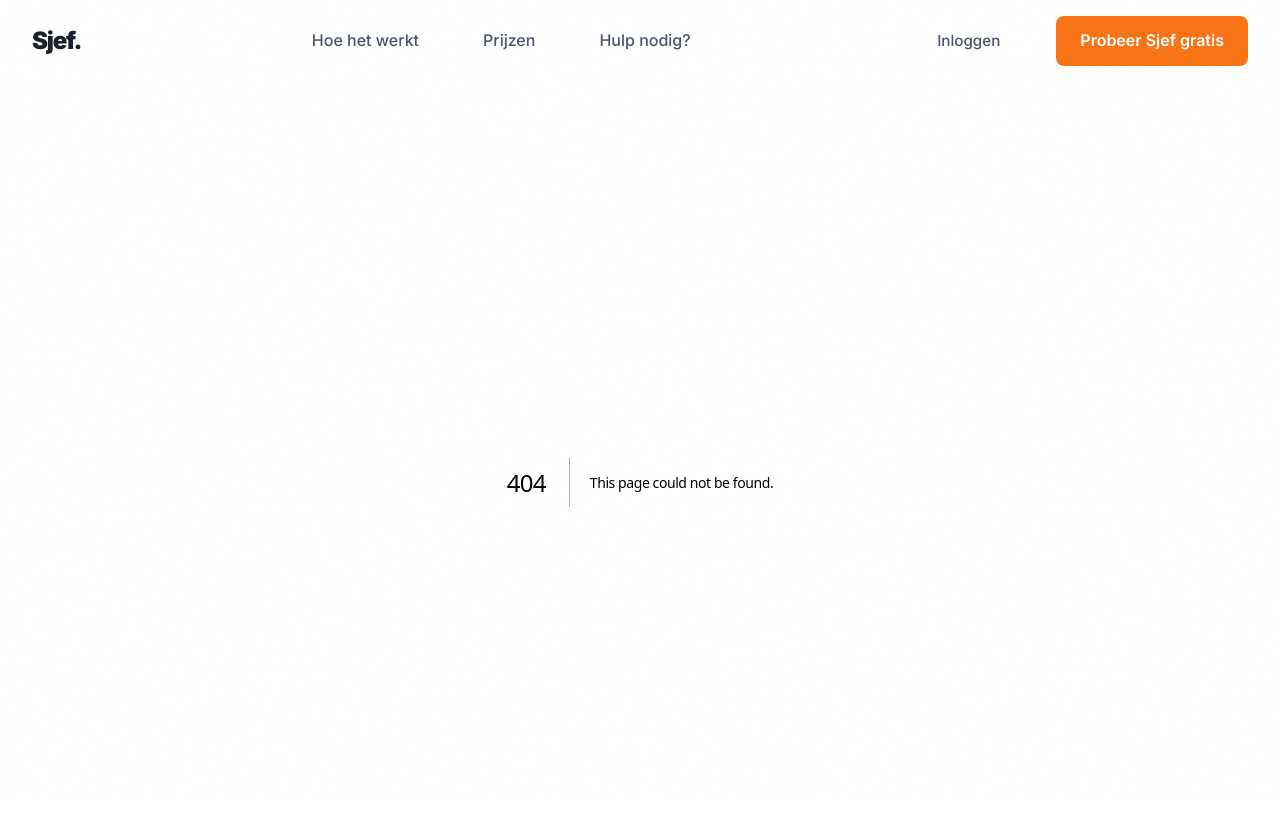
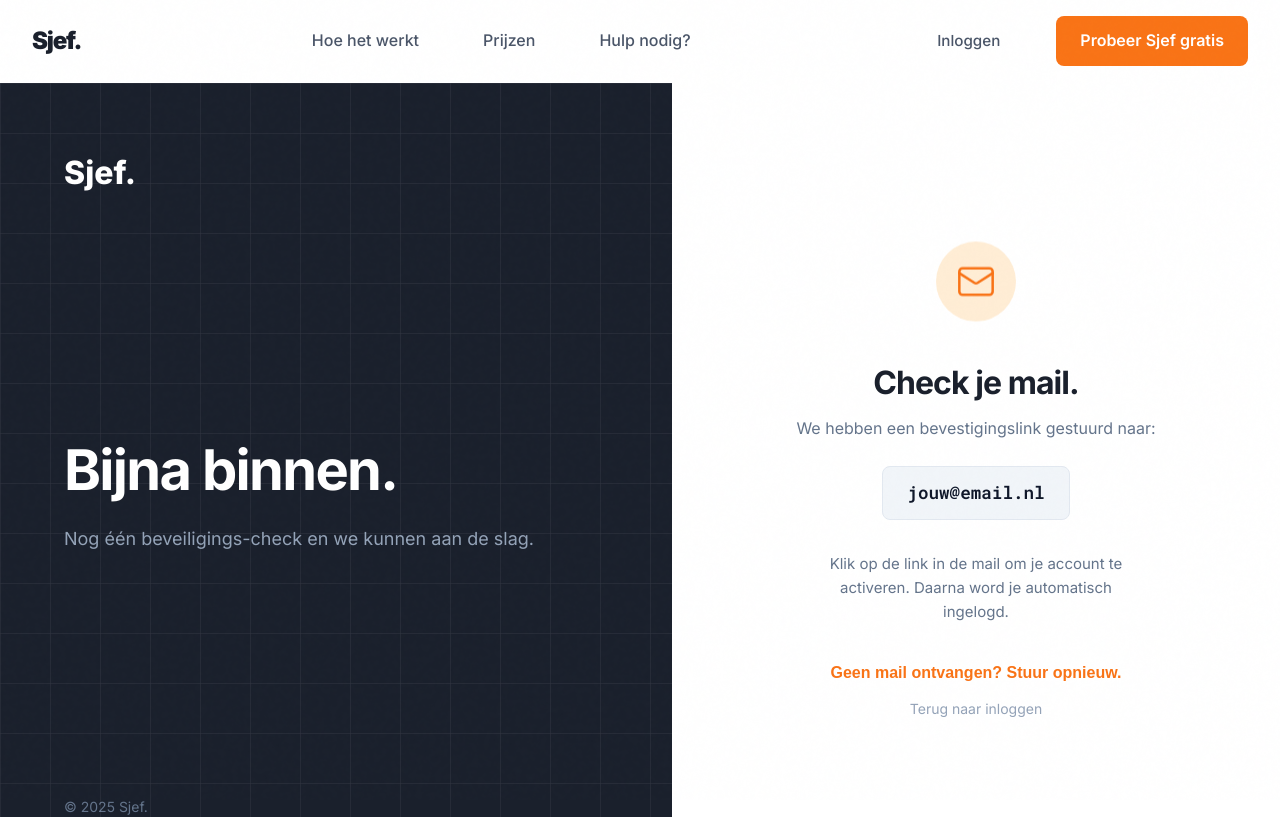
Before and after one commit to aronb77/sjef, a Next.js app: page /auth/verify in a window 1280 px wide. Before the commit this address had no page. Shown: the top 817 px of the page. Built offline with nearby package versions, Linux system fonts and the light colour scheme.

Commit message:
Fix email display on verify page and add verify UI

```diff
--- a/app/auth/actions.js
+++ b/app/auth/actions.js
@@ -36,8 +36,8 @@ export async function signup(formData) {
         redirect('/register?error=true')
     }
 
-    revalidatePath('/', 'layout')
-    redirect('/dashboard')
+    // revalidatePath('/', 'layout') // Not needed if redirecting to a static-ish page
+    redirect(`/auth/verify?email=${encodeURIComponent(data.email)}`)
 }
 
 export async function logout() {
--- /dev/null
+++ b/app/auth/verify/page.js
@@ -0,0 +1,59 @@
+import Link from 'next/link';
+import { Mail } from 'lucide-react';
+import './verify.css';
+
+export default async function VerifyPage({ searchParams }) {
+    const { email } = await searchParams;
+    const displayEmail = email || 'jouw@email.nl';
+
+    return (
+        <div className="verify-container">
+            {/* LEFT COLUMN: BRANDING */}
+            <div className="brand-column">
+                <div className="brand-header">
+                    <Link href="/" className="brand-logo">Sjef.</Link>
+                </div>
+
+                <div className="brand-content">
+                    <h1>Bijna binnen.</h1>
+                    <p>Nog één beveiligings-check en we kunnen aan de slag.</p>
+                </div>
+
+                <div className="brand-footer">
+                    <span>&copy; {new Date().getFullYear()} Sjef.</span>
+                </div>
+            </div>
+
+            {/* RIGHT COLUMN: STATUS CARD */}
+            <div className="status-column">
+                <div className="status-card">
+                    <div className="status-icon-wrapper">
+                        <Mail size={40} strokeWidth={1.5} />
+                    </div>
+
+                    <h2 className="status-title">Check je mail.</h2>
+                    <p className="status-sub">We hebben een bevestigingslink gestuurd naar:</p>
+
+                    <div className="email-display">
+                        {displayEmail}
+                    </div>
+
+                    <p className="verify-instruction">
+                        Klik op de link in de mail om je account te activeren. Daarna word je automatisch ingelogd.
+                    </p>
+
+                    <div className="action-buttons">
+                        {/* In a real app, this would trigger a resend action */}
+                        <button className="btn-resend">
+                            Geen mail ontvangen? Stuur opnieuw.
+                        </button>
+
+                        <Link href="/login" className="btn-back">
+                            Terug naar inloggen
+                        </Link>
+                    </div>
+                </div>
+            </div>
+        </div>
+    );
+}
--- /dev/null
+++ b/app/auth/verify/verify.css
@@ -0,0 +1,191 @@
+/* Import Login Styles as base if possible, or just copy structure */
+/* We'll assume we can rely on Global or just re-declare the structural basics to be safe and isolated */
+
+.verify-container {
+    display: flex;
+    min-height: 100vh;
+    width: 100%;
+    font-family: var(--font-inter, sans-serif);
+}
+
+/* LEFT COLUMN: BRANDING (Reused style) */
+.brand-column {
+    flex: 1;
+    background-color: #1A202C;
+    color: #FFFFFF;
+    display: flex;
+    flex-direction: column;
+    justify-content: space-between;
+    padding: 4rem;
+    position: relative;
+    overflow: hidden;
+}
+
+.brand-column::before {
+    content: "";
+    position: absolute;
+    inset: 0;
+    opacity: 0.1;
+    background-image:
+        linear-gradient(rgba(255, 255, 255, 0.5) 1px, transparent 1px),
+        linear-gradient(90deg, rgba(255, 255, 255, 0.5) 1px, transparent 1px);
+    background-size: 50px 50px;
+    pointer-events: none;
+}
+
+.brand-logo {
+    font-size: 2rem;
+    font-weight: 800;
+    color: #FFFFFF;
+    text-decoration: none;
+    z-index: 10;
+}
+
+.brand-content h1 {
+    font-size: 3.5rem;
+    font-weight: 700;
+    line-height: 1.1;
+    margin-bottom: 1.5rem;
+    letter-spacing: -0.03em;
+}
+
+.brand-content p {
+    font-size: 1.125rem;
+    color: #94A3B8;
+}
+
+.brand-footer {
+    color: #64748B;
+    font-size: 0.875rem;
+}
+
+/* RIGHT COLUMN: STATUS CARD */
+.status-column {
+    flex: 1;
+    background-color: #FFFFFF;
+    display: flex;
+    align-items: center;
+    justify-content: center;
+    padding: 2rem;
+}
+
+.status-card {
+    width: 100%;
+    max-width: 420px;
+    text-align: center;
+    display: flex;
+    flex-direction: column;
+    align-items: center;
+}
+
+/* FLOATING ICON */
+.status-icon-wrapper {
+    width: 80px;
+    height: 80px;
+    background: #FFEDD5;
+    /* Light Orange */
+    border-radius: 50%;
+    display: flex;
+    align-items: center;
+    justify-content: center;
+    margin-bottom: 2rem;
+    color: #F97316;
+    /* Safety Orange */
+    animation: float 3s ease-in-out infinite;
+}
+
+@keyframes float {
+    0% {
+        transform: translateY(0px);
+    }
+
+    50% {
+        transform: translateY(-10px);
+    }
+
+    100% {
+        transform: translateY(0px);
+    }
+}
+
+.status-title {
+    font-size: 2rem;
+    font-weight: 700;
+    color: #1A202C;
+    margin-bottom: 0.5rem;
+}
+
+.status-sub {
+    color: #64748B;
+    font-size: 1rem;
+    margin-bottom: 1.5rem;
+}
+
+.email-display {
+    background: #F1F5F9;
+    padding: 0.75rem 1.5rem;
+    border-radius: 8px;
+    font-family: var(--font-roboto-mono, monospace);
+    color: #0F172A;
+    font-weight: 600;
+    font-size: 1.1rem;
+    margin-bottom: 2rem;
+    border: 1px solid #E2E8F0;
+}
+
+.verify-instruction {
+    color: #64748B;
+    font-size: 0.9375rem;
+    line-height: 1.6;
+    margin-bottom: 2.5rem;
+    max-width: 300px;
+}
+
+.action-buttons {
+    display: flex;
+    flex-direction: column;
+    gap: 1rem;
+    width: 100%;
+    align-items: center;
+}
+
+.btn-resend {
+    color: #F97316;
+    font-weight: 600;
+    text-decoration: none;
+    border: none;
+    background: none;
+    cursor: pointer;
+    font-size: 1rem;
+}
+
+.btn-resend:hover {
+    text-decoration: underline;
+}
+
+.btn-back {
+    color: #94A3B8;
+    font-size: 0.875rem;
+    text-decoration: none;
+}
+
+.btn-back:hover {
+    color: #64748B;
+}
+
+/* RESPONSIVE */
+@media (max-width: 900px) {
+    .verify-container {
+        flex-direction: column;
+    }
+
+    .brand-column {
+        flex: 0 0 160px;
+        padding: 2rem;
+    }
+
+    .brand-content p,
+    .brand-footer {
+        display: none;
+    }
+}
```
